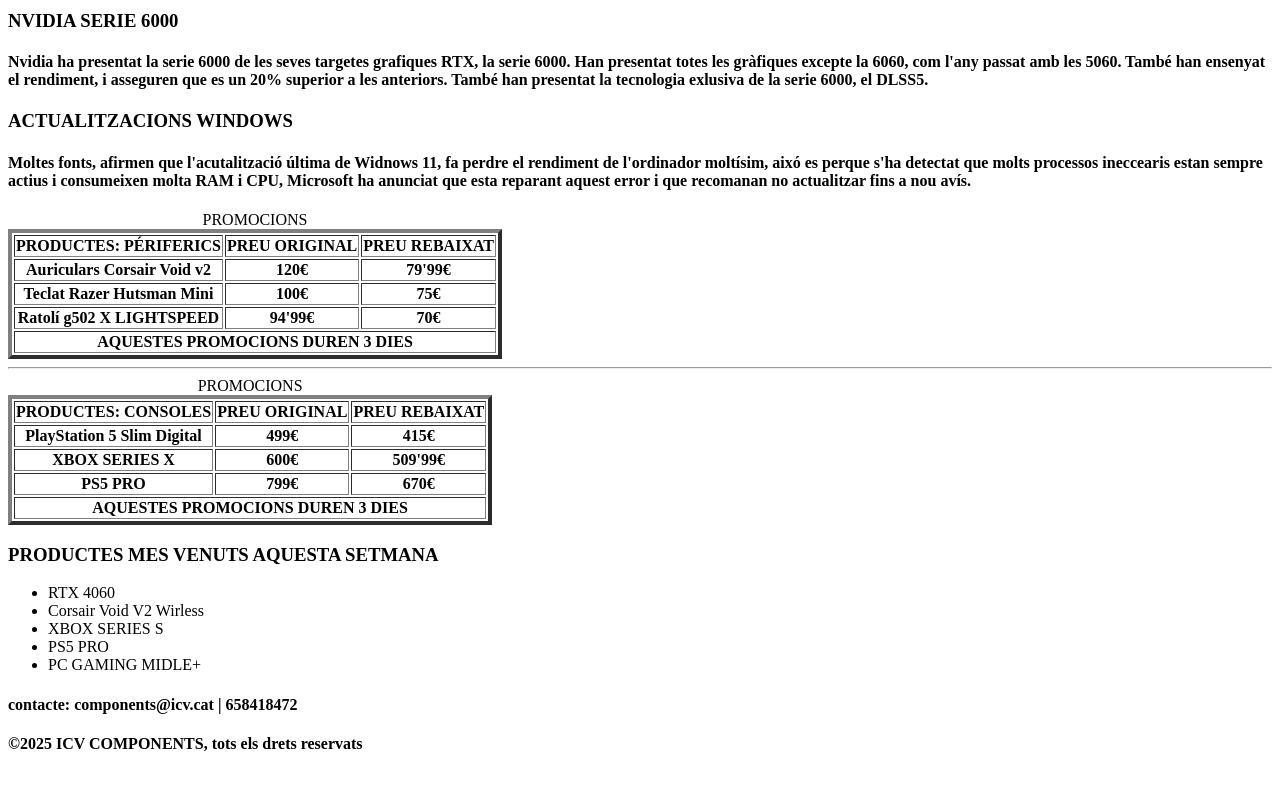
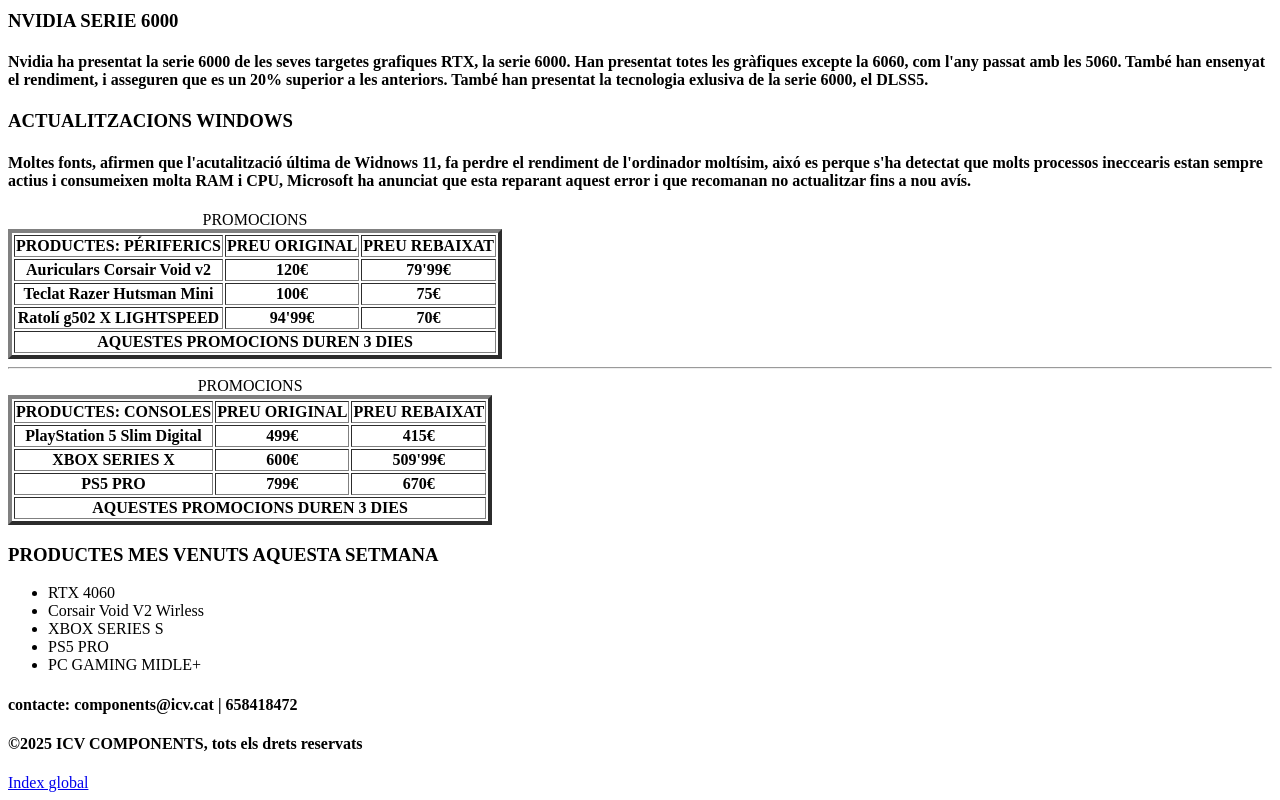
Before and after one commit to javiadricooperativo-dotcom/smx-a2-html, a plain HTML site: page 05_icv-components/index.html in a window 1280 px wide. Shown: the part 722-1522 px from the top of the page. Before the commit the page ends 1496 px from the top, so only its background shows below. Drawn offline with Linux system fonts and the light colour scheme.

Commit message:
index.html

```diff
--- a/05_icv-components/index.html
+++ b/05_icv-components/index.html
@@ -269,6 +269,7 @@
         <h4>
             &copy;2025 ICV COMPONENTS, tots els drets reservats
         </h4>
+        <a href="./../index.html">Index global</a>
     </footer>
 </body>
 </html>
```
